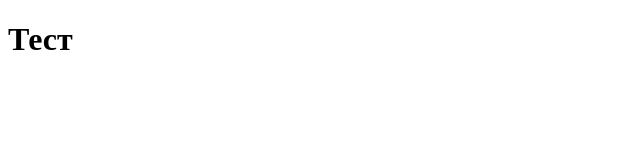
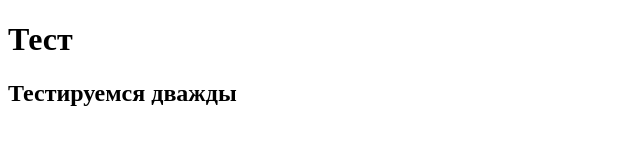
Before and after one commit to p4mpex/first-project, a plain HTML site: page index.html in a window 1280 px wide. Shown: the whole page, without its empty margins (0-640 px from the left). Drawn offline with Linux system fonts and the light colour scheme.

Commit message:
тестовый комит с вторым заголовком

```diff
--- a/index.html
+++ b/index.html
@@ -9,6 +9,7 @@
 <body>
     <header>
         <h1>Тест</h1>
+        <h2>Тестируемся дважды</h2>
     </header>
 
 </body>
```
